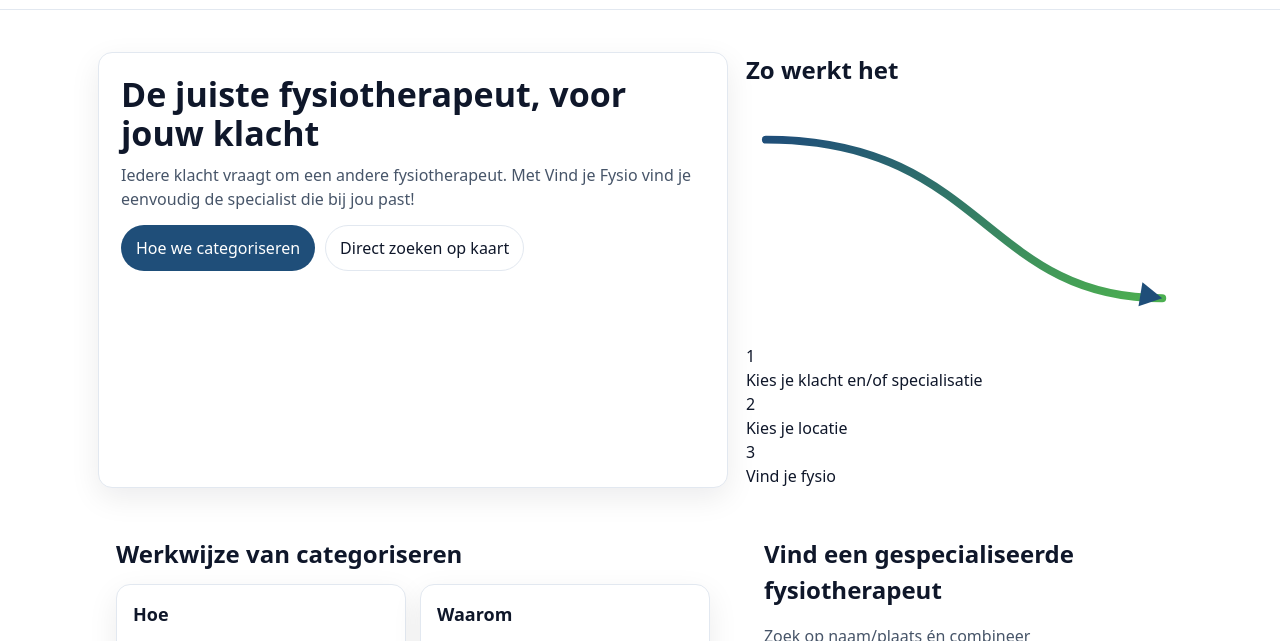
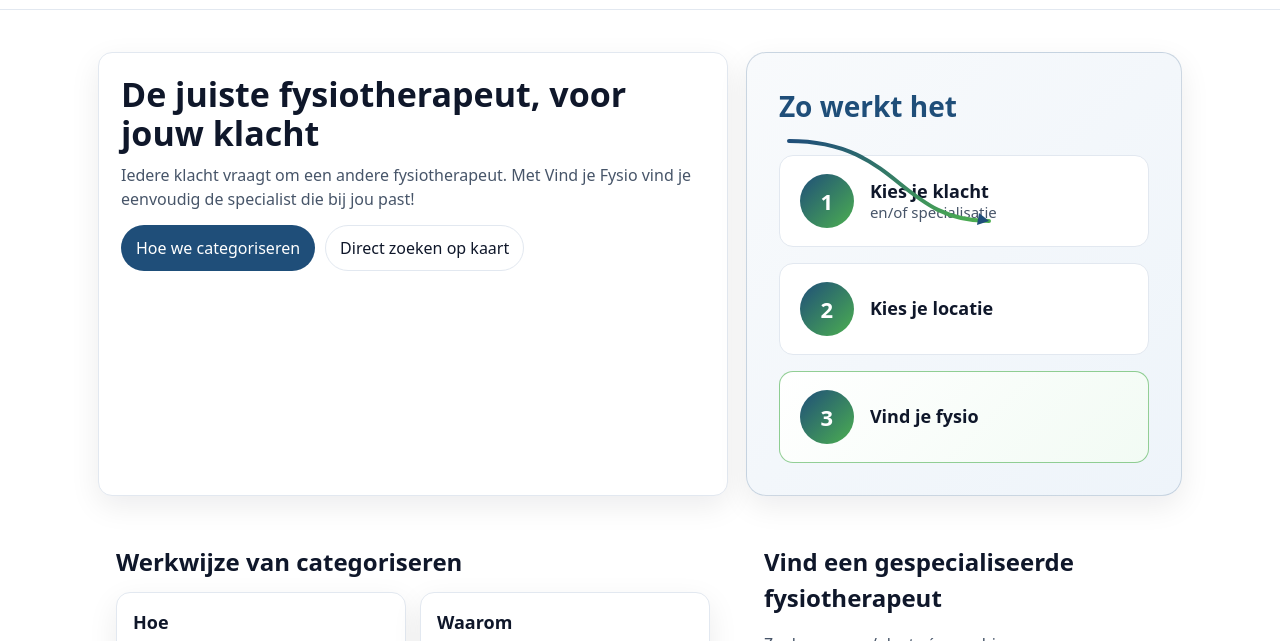
Before and after one commit to Pimvanballegooie/Fysiotherapie, a plain HTML site: page index.html in a window 1280 px wide. Shown: the part 99-740 px from the top of the page. Drawn offline with nearby package versions, Linux system fonts and the light colour scheme.

Commit message:
Update style.css

```diff
--- a/style.css
+++ b/style.css
@@ -573,3 +573,123 @@ h3{ margin: 0 0 10px; font-size: 18px; }
   .how-step__number{ width: 44px; height: 44px; font-size: 18px; }
   .how-step__text{ font-size: 16px; }
 }
+
+/* =========================
+   Zo werkt het – fancy versie
+========================= */
+
+.how-fancy{
+  position: relative;
+  padding: 32px;
+  border-radius: 20px;
+  background: linear-gradient(
+    135deg,
+    #f8fafc,
+    #eef4fa
+  );
+  border: 1px solid rgba(31,78,121,.2);
+  box-shadow: var(--shadow);
+}
+
+.how-fancy__header{
+  position: relative;
+  margin-bottom: 28px;
+}
+
+.how-fancy__header h2{
+  margin: 0;
+  font-size: 28px;
+  color: var(--accent);
+}
+
+/* Gebogen pijl */
+.how-arrow{
+  position: absolute;
+  left: 0;
+  top: 36px;
+  width: 220px;
+  max-width: 100%;
+}
+
+/* Stappen */
+.how-fancy__steps{
+  display: grid;
+  gap: 16px;
+}
+
+.how-card{
+  display: flex;
+  align-items: center;
+  gap: 16px;
+  padding: 18px 20px;
+  border-radius: 14px;
+  background: #fff;
+  border: 1px solid var(--border);
+  transition: transform .15s ease, box-shadow .15s ease;
+}
+
+.how-card:hover{
+  transform: translateY(-2px);
+  box-shadow: 0 12px 30px rgba(2,6,23,.12);
+}
+
+.how-card--highlight{
+  border-color: rgba(76,175,80,.6);
+  background: linear-gradient(
+    135deg,
+    #ffffff,
+    #f2fbf4
+  );
+}
+
+/* Cirkels */
+.how-circle{
+  width: 54px;
+  height: 54px;
+  border-radius: 50%;
+  background: linear-gradient(
+    135deg,
+    var(--accent),
+    #4CAF50
+  );
+  color: #fff;
+  font-size: 22px;
+  font-weight: 800;
+  display: flex;
+  align-items: center;
+  justify-content: center;
+  flex-shrink: 0;
+}
+
+/* Tekst */
+.how-text{
+  font-size: 18px;
+  font-weight: 700;
+  line-height: 1.2;
+}
+
+.how-text span{
+  display: block;
+  font-weight: 500;
+  font-size: 15px;
+  color: var(--muted);
+}
+
+/* Mobiel */
+@media (max-width: 520px){
+  .how-arrow{
+    display: none; /* pijl verbergen op mobiel */
+  }
+
+  .how-fancy{
+    padding: 22px;
+  }
+
+  .how-fancy__header h2{
+    font-size: 24px;
+  }
+
+  .how-text{
+    font-size: 16px;
+  }
+}
```
